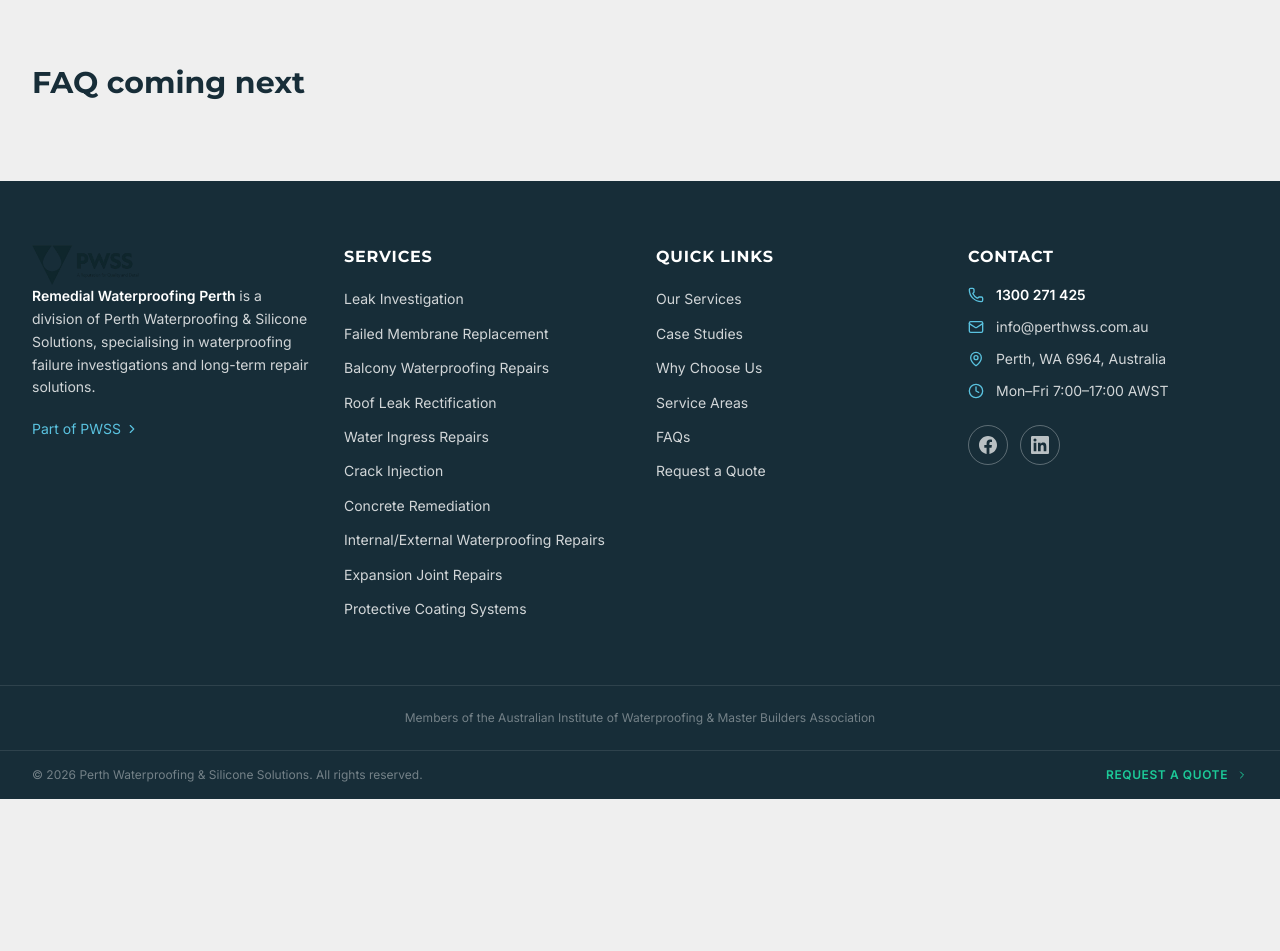
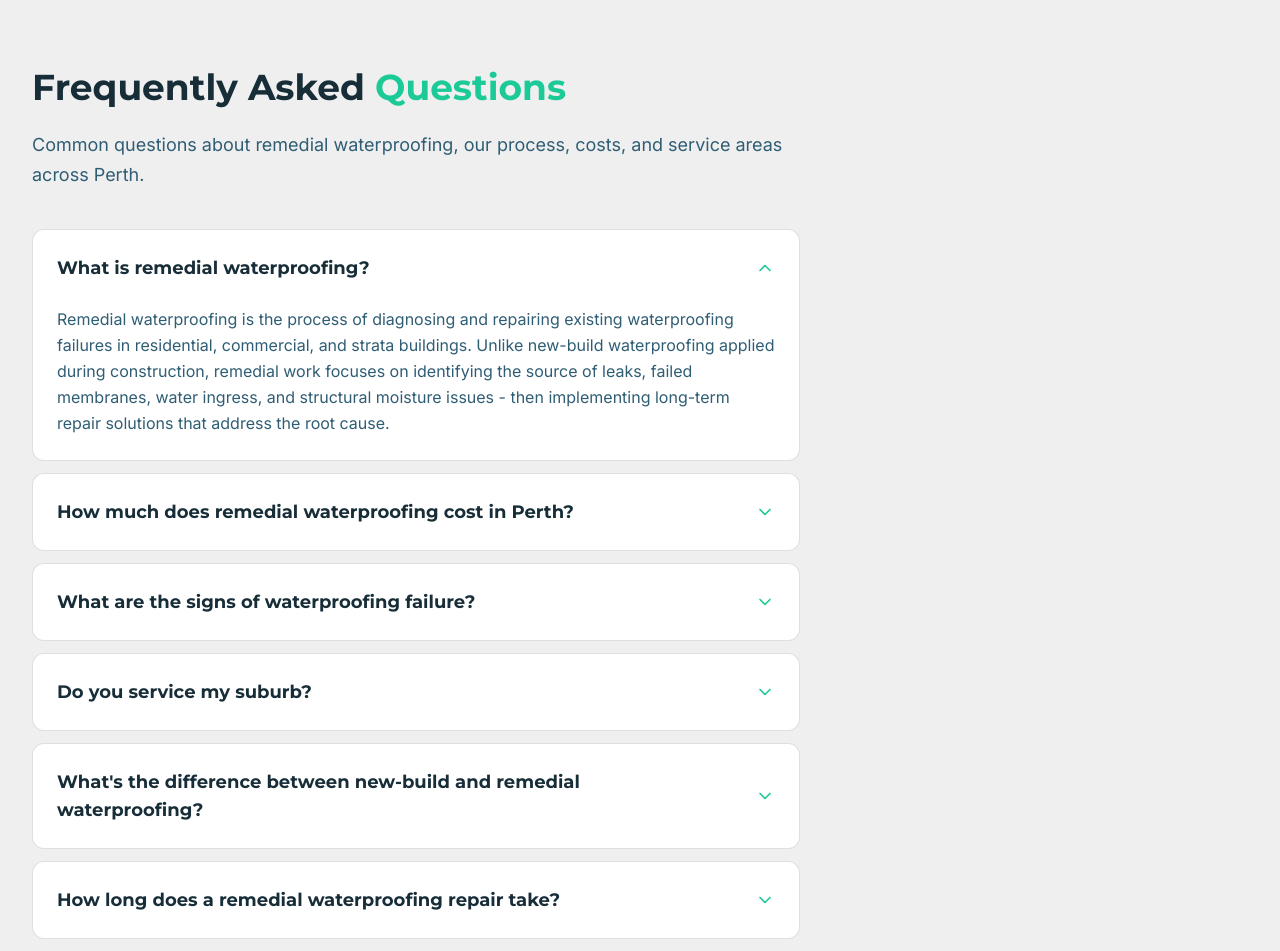
Before and after one commit to Greenie5656/pwss-remedial, a Next.js app: page / in a window 1280 px wide. Shown: the part 7840-8791 px from the top of the page. Before the commit the page ends 8639 px from the top, so only its background shows below. Built offline with nearby package versions, Linux system fonts and the light colour scheme.

Commit message:
Step 2.8: FAQ section with accordion, FAQPage schema, SEO-optimised answers

```diff
--- a/src/app/page.tsx
+++ b/src/app/page.tsx
@@ -5,6 +5,7 @@ import CTABanner from '@/components/sections/CTABanner';
 import CaseStudies from '@/components/sections/CaseStudies';
 import WhyChooseUs from '@/components/sections/WhyChooseUs';
 import ServiceAreas from '@/components/sections/ServiceAreas';
+import FAQ from '@/components/sections/FAQ';
 import DiagonalDivider from '@/components/shapes/DiagonalDivider';
 import SectionWrapper from '@/components/ui/SectionWrapper';
 import Container from '@/components/ui/Container';
@@ -43,11 +44,15 @@ export default function Home() {
       />
       <DiagonalDivider direction="dark-to-light" variant="v-cut" />
 
-      {/* Light — FAQ placeholder */}
-      <SectionWrapper theme="light" id="faq">
+      {/* Light */}
+      <FAQ />
+      <DiagonalDivider direction="light-to-dark" variant="swoosh" />
+
+      {/* Dark — Contact placeholder */}
+      <SectionWrapper theme="dark" id="contact">
         <Container>
-          <h2 className="font-heading text-3xl font-bold text-pwss-gunmetal">
-            FAQ coming next
+          <h2 className="font-heading text-3xl font-bold text-white">
+            Contact form coming next
           </h2>
         </Container>
       </SectionWrapper>
--- /dev/null
+++ b/src/components/sections/FAQ.tsx
@@ -0,0 +1,197 @@
+'use client';
+
+import { useState } from 'react';
+import { ChevronDown } from 'lucide-react';
+import { motion, AnimatePresence, type Variants } from 'framer-motion';
+import Container from '@/components/ui/Container';
+import Button from '@/components/ui/Button';
+
+interface FAQItem {
+  question: string;
+  answer: string;
+}
+
+const faqs: FAQItem[] = [
+  {
+    question: 'What is remedial waterproofing?',
+    answer:
+      'Remedial waterproofing is the process of diagnosing and repairing existing waterproofing failures in residential, commercial, and strata buildings. Unlike new-build waterproofing applied during construction, remedial work focuses on identifying the source of leaks, failed membranes, water ingress, and structural moisture issues - then implementing long-term repair solutions that address the root cause.',
+  },
+  {
+    question: 'How much does remedial waterproofing cost in Perth?',
+    answer:
+      'Remedial waterproofing costs in Perth vary depending on the type of failure, the area affected, access requirements, and the repair system specified. A small balcony membrane replacement may start from a few thousand dollars, while a multi-level commercial project can be significantly more. We provide a detailed scope of works and fixed quote after a free on-site inspection - no surprises.',
+  },
+  {
+    question: 'What are the signs of waterproofing failure?',
+    answer:
+      'The most common signs of waterproofing failure include water stains on ceilings or walls below wet areas, bubbling or peeling paint, damp or musty smells, cracked or lifting tiles on balconies, visible efflorescence (white salt deposits) on concrete, and pooling water that doesn\'t drain. If you notice any of these, the waterproofing membrane has likely failed and needs professional investigation.',
+  },
+  {
+    question: 'Do you service my suburb?',
+    answer:
+      'Remedial Waterproofing Perth services the entire Perth metropolitan area including Perth CBD, Joondalup, Osborne Park, Subiaco, Canning Vale, Fremantle, Rockingham, Mandurah, and Midland. We also regularly work in surrounding suburbs. If you\'re unsure whether we cover your area, call us on 1300 271 425 and we\'ll confirm.',
+  },
+  {
+    question: "What's the difference between new-build and remedial waterproofing?",
+    answer:
+      'New-build waterproofing is applied during construction before tiling and finishing - it\'s preventative. Remedial waterproofing is reactive: it diagnoses and repairs waterproofing that has already failed in an existing building. Remedial work is typically more complex because it involves removing finishes, identifying the failure point, and designing a repair system that works within the existing structure.',
+  },
+  {
+    question: 'How long does a remedial waterproofing repair take?',
+    answer:
+      'Timeframes depend on the scope of the failure. A straightforward balcony re-membrane might take 3–5 days including curing time. Larger projects involving multiple areas, concrete remediation, or screed replacement can take several weeks. We provide a clear timeline in our scope of works so you know exactly what to expect before work begins.',
+  },
+  {
+    question: 'Is remedial waterproofing covered by building insurance?',
+    answer:
+      'It depends on your policy and the cause of the failure. Some building insurance policies cover water damage resulting from sudden events, but gradual waterproofing failure due to age or poor original application is typically not covered. We recommend checking with your insurer. Our detailed investigation reports and photographic documentation can support insurance claims where applicable.',
+  },
+  {
+    question: 'Who is behind Remedial Waterproofing Perth?',
+    answer:
+      'Remedial Waterproofing Perth is a division of Perth Waterproofing & Silicone Solutions (PWSS), a licensed and certified waterproofing contractor operating across the Perth metro area. PWSS has a proven track record delivering waterproofing solutions for projects ranging from the WA Hockey Stadium in Bentley to commercial strata properties in East Perth.',
+  },
+];
+
+// FAQ schema for JSON-LD
+const faqSchema = {
+  '@context': 'https://schema.org',
+  '@type': 'FAQPage',
+  mainEntity: faqs.map((faq) => ({
+    '@type': 'Question',
+    name: faq.question,
+    acceptedAnswer: {
+      '@type': 'Answer',
+      text: faq.answer,
+    },
+  })),
+};
+
+const fadeUp: Variants = {
+  hidden: { opacity: 0, y: 20 },
+  visible: (i: number) => ({
+    opacity: 1,
+    y: 0,
+    transition: { duration: 0.5, delay: i * 0.06, ease: 'easeOut' },
+  }),
+};
+
+function FAQAccordionItem({ faq, index, isOpen, onToggle }: {
+  faq: FAQItem;
+  index: number;
+  isOpen: boolean;
+  onToggle: () => void;
+}) {
+  return (
+    <motion.div
+      custom={index}
+      initial="hidden"
+      whileInView="visible"
+      viewport={{ once: true, margin: '-20px' }}
+      variants={fadeUp}
+      className="border border-pwss-white-400/50 rounded-xl overflow-hidden bg-white"
+    >
+      <button
+        onClick={onToggle}
+        className="w-full flex items-center justify-between gap-4 p-5 md:p-6 text-left hover:bg-pwss-white-700 transition-colors duration-200"
+        aria-expanded={isOpen}
+      >
+        <h3 className="font-heading text-base md:text-lg font-bold text-pwss-gunmetal pr-4">
+          {faq.question}
+        </h3>
+        <ChevronDown
+          size={20}
+          className={`text-pwss-mint flex-shrink-0 transition-transform duration-300 ${
+            isOpen ? 'rotate-180' : ''
+          }`}
+        />
+      </button>
+
+      {/* Answer — always in DOM for crawlers, visually toggled */}
+      <AnimatePresence initial={false}>
+        {isOpen && (
+          <motion.div
+            initial={{ height: 0, opacity: 0 }}
+            animate={{ height: 'auto', opacity: 1 }}
+            exit={{ height: 0, opacity: 0 }}
+            transition={{ duration: 0.3, ease: 'easeInOut' }}
+            className="overflow-hidden"
+          >
+            <div className="px-5 md:px-6 pb-5 md:pb-6 pt-0">
+              <p className="text-pwss-gunmetal-600 leading-relaxed text-sm md:text-base">
+                {faq.answer}
+              </p>
+            </div>
+          </motion.div>
+        )}
+      </AnimatePresence>
+
+      {/* Hidden answer always in DOM for SEO crawlers */}
+      {!isOpen && (
+        <div className="sr-only" aria-hidden="true">
+          <p>{faq.answer}</p>
+        </div>
+      )}
+    </motion.div>
+  );
+}
+
+export default function FAQ() {
+  const [openIndex, setOpenIndex] = useState<number | null>(0);
+
+  return (
+    <section id="faq" className="bg-pwss-white py-12 md:py-16 lg:py-20" aria-label="Frequently asked questions">
+      {/* FAQ Schema */}
+      <script
+        type="application/ld+json"
+        dangerouslySetInnerHTML={{ __html: JSON.stringify(faqSchema) }}
+      />
+
+      <Container>
+        <article>
+          <div className="max-w-3xl">
+            <h2 className="font-heading text-3xl md:text-4xl font-bold text-pwss-gunmetal leading-tight">
+              Frequently Asked{' '}
+              <span className="text-pwss-mint">Questions</span>
+            </h2>
+            <p className="mt-5 text-pwss-gunmetal-600 text-lg leading-relaxed">
+              Common questions about remedial waterproofing, our process, costs,
+              and service areas across Perth.
+            </p>
+          </div>
+
+          {/* Accordion */}
+          <div className="mt-10 max-w-3xl space-y-3">
+            {faqs.map((faq, i) => (
+              <FAQAccordionItem
+                key={faq.question}
+                faq={faq}
+                index={i}
+                isOpen={openIndex === i}
+                onToggle={() => setOpenIndex(openIndex === i ? null : i)}
+              />
+            ))}
+          </div>
+
+          {/* Bottom CTA */}
+          <div className="mt-10 max-w-3xl">
+            <div className="bg-pwss-gunmetal rounded-xl p-6 md:p-8 flex flex-col sm:flex-row items-start sm:items-center gap-4 sm:gap-8">
+              <div className="flex-1">
+                <h3 className="font-heading text-lg font-bold text-white mb-1">
+                  Still have questions?
+                </h3>
+                <p className="text-white/60 text-sm">
+                  Our team is happy to discuss your specific situation.
+                </p>
+              </div>
+              <Button variant="primary" href="#contact" showArrow>
+                Get in Touch
+              </Button>
+            </div>
+          </div>
+        </article>
+      </Container>
+    </section>
+  );
+}
```
